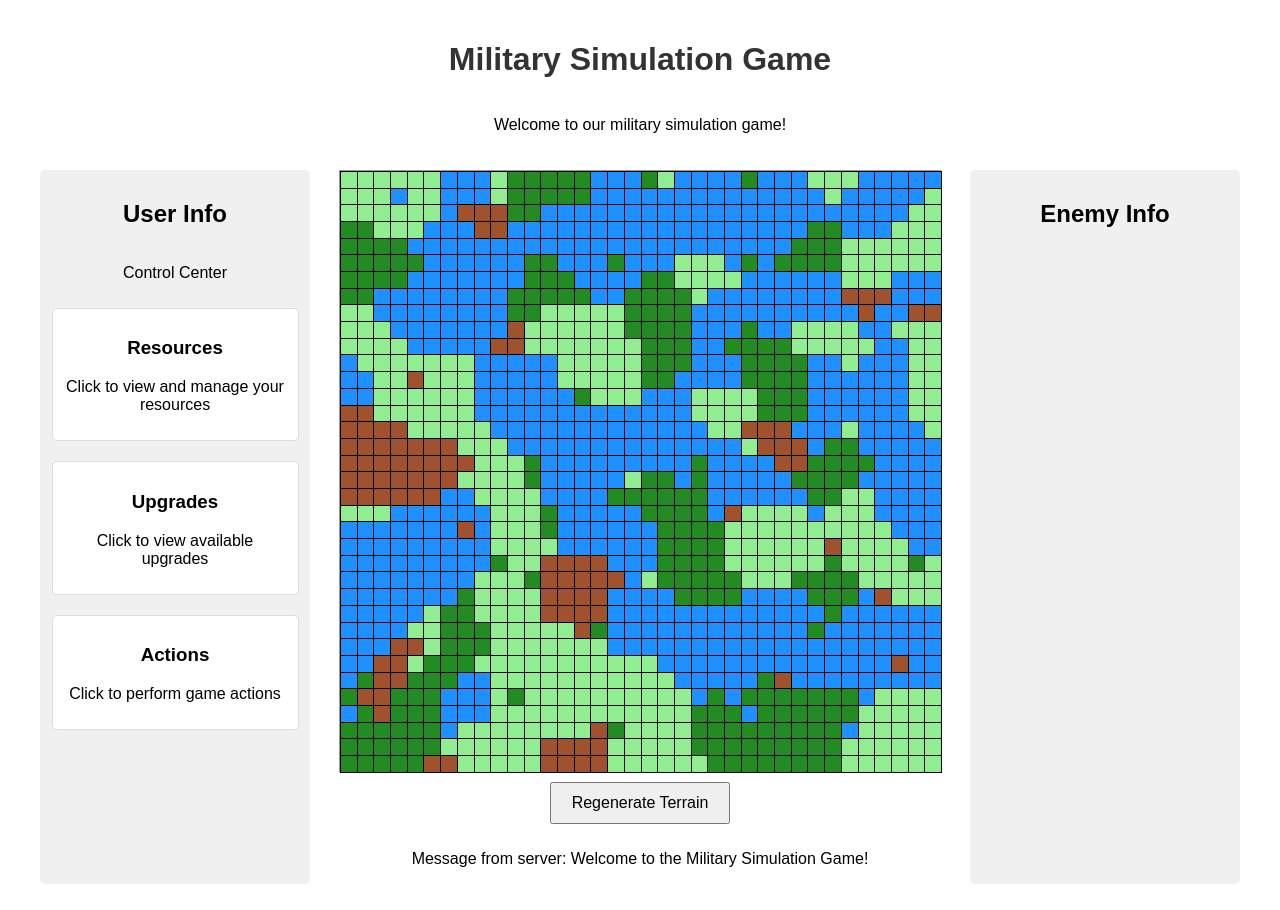
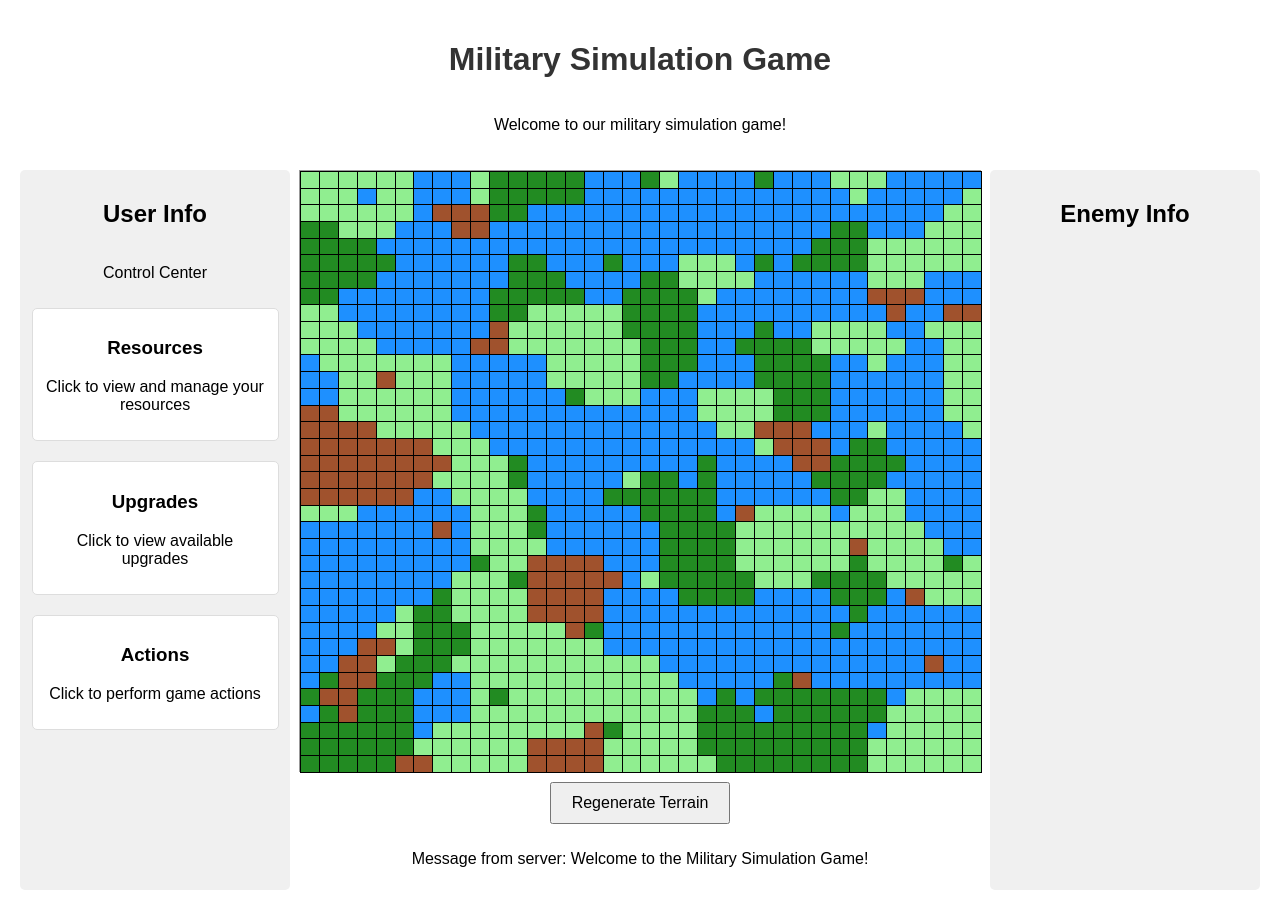
Before and after one commit to wallyatkins/cofm-python-web-app, a FastAPI app: page / in a window 1280 px wide. Before the commit the page ends 884 px from the top, so only its background shows below. Run offline with FastAPI, Linux system fonts and the light colour scheme.

Commit message:
feat: Increase size of game map without overlapping columns

```diff
--- a/templates/index.html
+++ b/templates/index.html
@@ -9,11 +9,12 @@
             font-family: Arial, sans-serif;
             max-width: 100%;
             margin: 0 auto;
-            padding: 20px 40px;
+            padding: 20px;
             text-align: center;
             display: flex;
             flex-direction: column;
             min-height: 100vh;
+            box-sizing: border-box;
         }
         #regenerate-button {
             margin: 10px auto;
@@ -39,6 +40,7 @@
             flex-direction: column;
             align-items: center;
             overflow-y: auto;
+            height: calc(100vh - 100px);
         }
         .interactive-box {
             width: 90%;
@@ -60,8 +62,10 @@
             margin: 0 auto;
             background-color: #ccc;
             border: 1px solid #999;
-            width: 600px;
-            height: 600px;
+            width: calc(100vw - 600px);
+            height: calc(100vh - 200px);
+            max-width: 800px;
+            max-height: 800px;
         }
         .map-cell {
             width: 100%;
```
